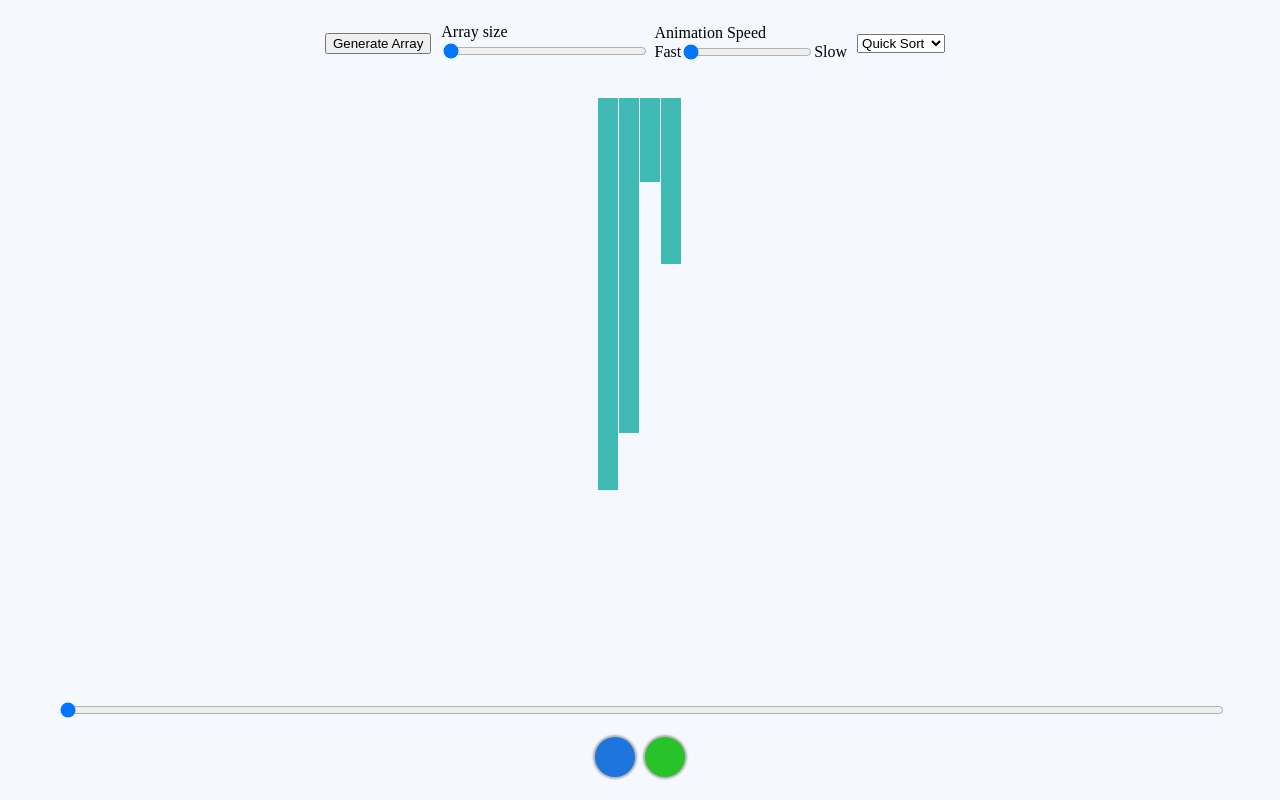
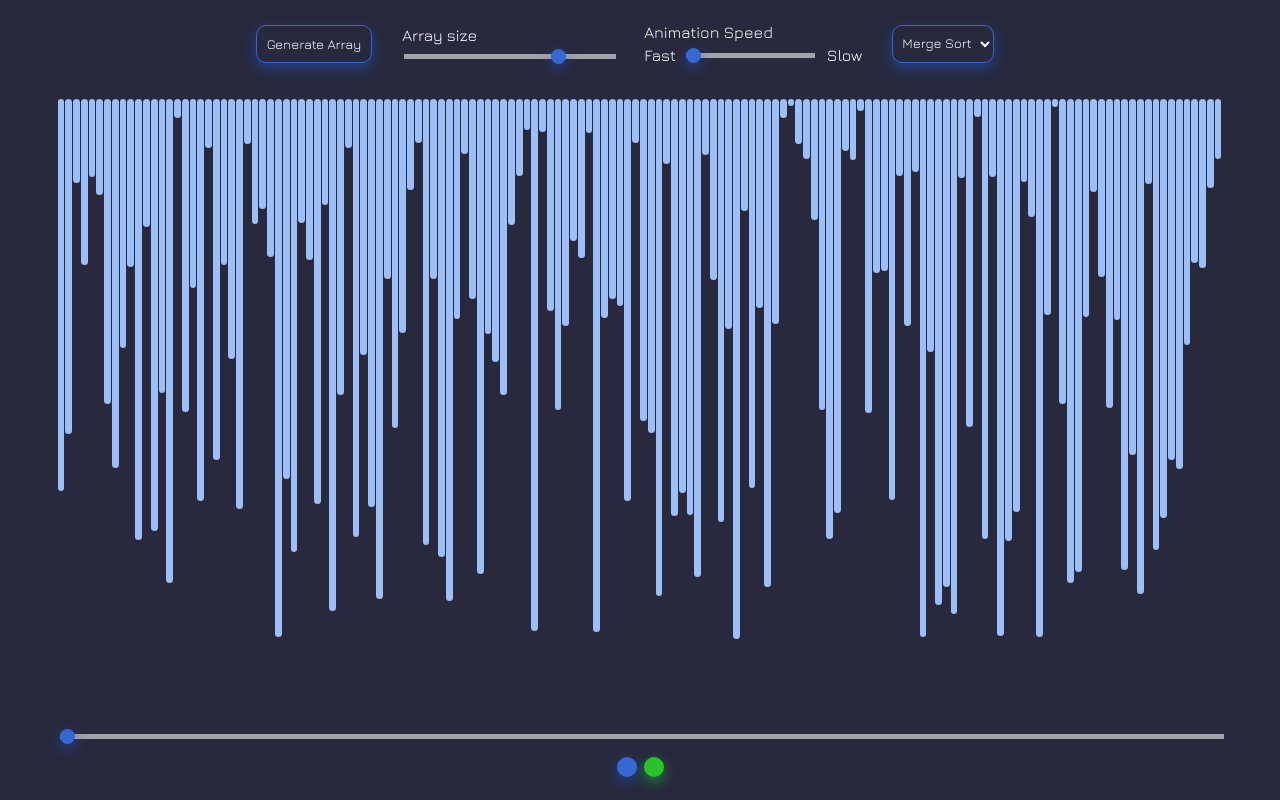
Before and after one commit to sohail-js/sorting-visualizer, a website with bundled scripts: page index.html in a window 1280 px wide. Built offline with nearby package versions, Linux system fonts and the light colour scheme; some icons are missing.

Commit message:
UI enhancements

```diff
--- a/app.js
+++ b/app/app.js
@@ -12,12 +12,13 @@ function getElements(elements) {
 }
 
 
-var barsData = []
+var barsData = [];
+var barsDataCopy = [];
 
 const { barsElement, sliderElement, toggleAnimationBtn, stopAnimationBtn, generateArrayBtn, arraySizeSliderElement, animationSpeedSliderElement, sortingAlgorithms } = getElements(['barsElement', 'sliderElement', 'toggleAnimationBtn', 'stopAnimationBtn', 'generateArrayBtn', 'arraySizeSliderElement', 'animationSpeedSliderElement', 'sortingAlgorithms']);
 
 var ANIMATION_SPEED = 1;
-var ARRAY_SIZE = 4;
+var ARRAY_SIZE = 150;
 // var WIDTH = window.visualViewport.width;
 
 let interval;
@@ -77,7 +78,7 @@ function genArray() {
     for (let i = 0; i < ARRAY_SIZE; i++) {
         barsData.push((Math.random() * (max - min) + min));
     }
-
+    barsDataCopy = barsData.slice();
     sort();
     // renderFrame({ arr: barsData });
     setSlider(0);
@@ -87,10 +88,14 @@ function genArray() {
  * Sort the array and generate animated frames based on selected sorting algorithm
  */
 function sort() {
+    // console.log(barsData);
+    barsData = barsDataCopy.slice(0);
+
     let result = sorting[sortingAlgorithms.value](barsData);
     animationFrames = result.animationFrames;
     renderBars = result.renderBars;
-    sliderElement.setAttribute('max', animationFrames.length - 1)
+    sliderElement.setAttribute('max', animationFrames.length - 1);
+    setSlider(sliderElement.value);
 }
 
 
@@ -161,6 +166,6 @@ stopAnimationBtn.onclick = stopAnimation;
 generateArrayBtn.onclick = genArray;
 
 sortingAlgorithms.onchange = () => {
-    genArray();
-    // sort();
+    // genArray();
+    sort();
 };
--- /dev/null
+++ b/assets/style.scss
@@ -0,0 +1,242 @@
+$color-dark-1: #28293d;
+$color-blue: #3568d4;
+
+@mixin mdi-icon {
+    display: inline-block;
+    font: normal normal normal 24px/1 "Material Design Icons";
+    font-size: inherit;
+    text-rendering: auto;
+    line-height: inherit;
+    -webkit-font-smoothing: antialiased;
+    -moz-osx-font-smoothing: grayscale;
+}
+
+* {
+    font-family: "Jura", sans-serif;
+}
+body {
+    background-color: $color-dark-1;
+    color: #fff;
+}
+
+.page-wrapper {
+    display: flex;
+    flex-direction: column;
+    flex-wrap: wrap;
+    height: calc(100vh - 16px);
+    margin: 0;
+    padding: 0 50px;
+}
+#barsElement {
+    display: flex;
+    justify-content: center;
+    flex-grow: 1;
+    padding-top: 20px;
+    width: 100%;
+}
+
+.bar {
+    /* border: 2px solid black; */
+    background: #9dbff8;
+    width: 20px;
+    margin-right: 1px;
+    position: relative;
+    border-radius: 18px;
+}
+
+.un-ordered {
+    background: red;
+}
+
+.sorted {
+    background: #05c270;
+}
+.ordered {
+    background: #05c270;
+}
+
+input.slider {
+    width: 100%;
+}
+
+.start {
+    // border-top: 20px solid #f819f1 !important;
+    // margin-top: -20px;
+    &:before {
+        content: "\F061F";
+        position: absolute;
+        top: -24px;
+        left: -2px;
+        color: #fff;
+        @include mdi-icon();
+        font-size: x-large;
+    }
+}
+
+.end {
+    // border-top: 20px solid #f819f1 !important;
+    // margin-top: -20px;
+    &:before {
+        content: "\F0620";
+        position: absolute;
+        top: -24px;
+        right: -2px;
+        color: #fff;
+        @include mdi-icon();
+        font-size: x-large;
+    }
+}
+
+.comparing {
+    // border-bottom: 20px solid #ff5b5b;
+    display: flex;
+    justify-content: center;
+    &::after {
+        content: "\F005D";
+        position: absolute;
+        bottom: -23px;
+        z-index: 10;
+        // right: 0;
+        color: #93ff5b;
+        @include mdi-icon();
+        font-size: x-large;
+    }
+}
+/* .mid {
+    border-top: 20px solid pink;
+    margin-top: -20px;
+  } */
+
+.toolbar {
+    display: flex;
+    justify-content: center;
+    padding: 15px 0;
+    align-items: center;
+}
+
+.toolbar-top > * {
+    margin-right: 30px;
+}
+
+.toolbar-bottom > button:first-child {
+    margin-right: 7px;
+}
+
+// .toolbar-bottom button:hover {
+//     /* transform: scale(1.1); */
+//     box-shadow: 0 2px 5px 3px #00000040;
+// }
+
+// .toolbar-bottom button:active {
+//     transform: scale(0.9);
+//     box-shadow: 0 2px 5px 3px #00000040;
+// }
+
+// .btn-toggle {
+//     background-color: #1e76dc;
+//     margin-right: 10px;
+// }
+// .btn-stop {
+//     background-color: #28c328;
+// }
+
+/* .bottom {
+  } */
+
+.animation-speed > div {
+    display: flex;
+    align-items: center;
+    margin-top: 5px;
+
+    > *:not(:first-child) {
+        margin-left: 10px;
+    }
+}
+
+.pivot {
+    /* border: 2px solid red; */
+    background: #ffac00;
+}
+.swap {
+    background-color: #f13737;
+}
+
+.btn {
+    padding: 10px;
+    border: none;
+    border-radius: 10px;
+    cursor: pointer;
+    &-primary {
+        background-color: $color-blue;
+        color: #fff;
+        box-shadow: 0px 5px 13px 0px #1f58d18c;
+    }
+    &-primary-outline {
+        border: 1px solid $color-blue;
+        color: #fff;
+        box-shadow: 0px 5px 13px 0px #1f58d18c;
+        background-color: transparent;
+    }
+    &-secondary {
+        background-color: #28c328;
+        color: #fff;
+        box-shadow: 0px 5px 13px 0px #1fd13d8c;
+    }
+    &-rounded {
+        border-radius: 100px;
+    }
+}
+
+select {
+    padding: 9px 5px;
+    border-radius: 10px;
+    border: 1px solid $color-blue;
+    color: #fff;
+    box-shadow: 0px 5px 13px 0px #1f58d18c;
+    background-color: transparent;
+    cursor: pointer;
+
+    option {
+        color: #000;
+    }
+}
+
+/* The slider itself */
+.slider {
+    -webkit-appearance: none; /* Override default CSS styles */
+    appearance: none;
+    width: 100%; /* Full-width */
+    height: 5px; /* Specified height */
+    background: #d3d3d3b7; /* Grey background */
+    outline: none; /* Remove outline */
+    // opacity: 0.7; /* Set transparency (for mouse-over effects on hover) */
+    -webkit-transition: 0.2s; /* 0.2 seconds transition on hover */
+    transition: background 0.2s;
+    cursor: pointer;
+    /* Mouse-over effects */
+    &:hover {
+        // opacity: 1; /* Fully shown on mouse-over */
+        background: #d3d3d3;
+    }
+
+    /* The slider handle (use -webkit- (Chrome, Opera, Safari, Edge) and -moz- (Firefox) to override default look) */
+    &::-webkit-slider-thumb {
+        -webkit-appearance: none; /* Override default look */
+        appearance: none;
+        width: 15px; /* Set a specific slider handle width */
+        height: 15px; /* Slider handle height */
+        background: $color-blue; /* Green background */
+        cursor: pointer; /* Cursor on hover */
+        border-radius: 50px;
+        box-shadow: 0px 5px 13px 0px #1f58d18c;
+    }
+
+    &::-moz-range-thumb {
+        width: 15px; /* Set a specific slider handle width */
+        height: 15px; /* Slider handle height */
+        background: $color-blue; /* Green background */
+        cursor: pointer; /* Cursor on hover */
+        border-radius: 50px;
+        box-shadow: 0px 5px 13px 0px #1f58d18c;
+    }
+}
--- a/index.html
+++ b/index.html
@@ -6,21 +6,22 @@
     <meta name="viewport" content="width=device-width, initial-scale=1.0">
     <title>Sort Visualizer</title>
 
-    <link rel="stylesheet" href="https://materialdesignicons.com/cdn/2.0.46/css/materialdesignicons.min.css">
-    <link rel="stylesheet" href="style.css">
+    <link rel="stylesheet" href="https://materialdesignicons.com/cdn/5.1.45/css/materialdesignicons.min.css">
+    <link href="https://fonts.googleapis.com/css?family=Jura:300,400,500,600,700&display=swap" rel="stylesheet">
+    <link rel="stylesheet" href="assets/style.css">
     <!-- <script src="sorting-algorithms.js"></script> -->
-    <script type="module" src="app.js"></script>
+    <script type="module" src="app/app.js"></script>
 </head>
 
 <body>
     <div class="page-wrapper">
         <div class="toolbar toolbar-top">
-            <button id="generateArrayBtn">Generate Array</button>
+            <button id="generateArrayBtn" class="btn btn-primary-outline">Generate Array</button>
 
             <!-- Array Size -->
             <div class="slider-container">
                 <label for="arraySizeSliderElement">Array size</label>
-                <input type="range" min="4" max="200" value="4" class="slider" id="arraySizeSliderElement">
+                <input type="range" min="4" max="200" value="150" class="slider" id="arraySizeSliderElement">
             </div>
 
             <!-- Animation SPeed -->
@@ -35,8 +36,8 @@
 
             <!-- Sorting Algorithm -->
             <select name="sorting-algorithms" id="sortingAlgorithms">
-                <option value="mergeSort">Merge Sort</option>
-                <option value="quickSort" selected>Quick Sort</option>
+                <option value="mergeSort" selected>Merge Sort</option>
+                <option value="quickSort">Quick Sort</option>
             </select>
         </div>
 
@@ -48,10 +49,10 @@
             </div>
 
             <div class="toolbar toolbar-bottom">
-                <button id="toggleAnimationBtn" class="btn-toggle" title="Play / Pause">
+                <button id="toggleAnimationBtn" class="btn btn-primary btn-rounded" title="Play / Pause">
                     <i class="mdi mdi-play"></i>
                 </button>
-                <button id="stopAnimationBtn" class="btn-stop" title="Stop">
+                <button id="stopAnimationBtn" class="btn btn-rounded btn-secondary" title="Stop">
                     <i class="mdi mdi-stop"></i>
                 </button>
                 <!-- <button onclick="pauseAnimation()">Pause</button> -->
```
Also changed, not shown: package.json (added, +24 -0 lines), test.html (deleted, +0 -92 lines), app/sorting-algorithms.js (renamed from sorting-algorithms.js), assets/style.css (added), style.css (deleted), 2 other files.
